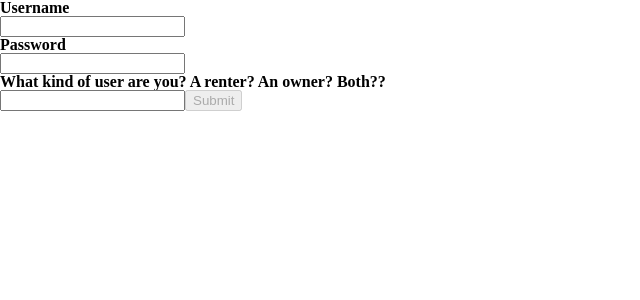
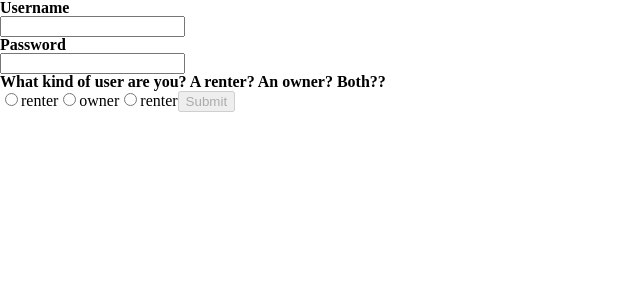
Before and after one commit to TT-Use-My-Tech-Stuff/Front-End, a React (Create React App) app: page /signup in a window 1280 px wide. Shown: the top 300 px of the page, without its empty margins (0-640 px from the left). Built offline with nearby package versions, Linux system fonts and the light colour scheme.

Commit message:
fixed sign up page

```diff
--- a/src/components/Signup/Signup.js
+++ b/src/components/Signup/Signup.js
@@ -9,8 +9,15 @@ const Page = styled.div``
 const formSchema = yup.object().shape({
     username: yup.string().required('Please enter a username'),
     password: yup.string().required('Please enter a password'),
-    type: yup.string().required('Are you a renter, owner or both?')
+    user_type: yup.string().required('Are you a renter, owner or both?')
 });
+
+const initialData = {
+    // member: memberID,
+    username: '',
+    password: '',
+    user_type: ''
+};
 
 const Signup = () => {
 
@@ -18,13 +25,8 @@ const Signup = () => {
     // create username/email, password, and indicate whether they are a renter or an owner
     // Route to protectedroute after token is received
     // form validation
-    const memberID = parseInt(localStorage.getItem('member'));
-    const initialData = {
-        member: memberID,
-        username: '',
-        password: '',
-        type: ''
-    };
+    // const memberID = parseInt(localStorage.getItem('member'));
+
 
 
     const history = useHistory();
@@ -35,9 +37,8 @@ const Signup = () => {
     const [errorState, setErrorState] = useState({
         username: '',
         password: '',
-        type: ''
+        user_type: ''
     })
-
 
     useEffect(() => {
         formSchema.isValid(formState).then(valid => {
@@ -69,22 +70,14 @@ const Signup = () => {
 
     const formSubmit = evt => {
         evt.preventDefault();
-        axios.post('/api/users/register', formState)
+        axios.post('https://back-end-tt.herokuapp.com/api/users/register', formState)
         .then(res => {
-            localStorage.setItem('token', res.data.token);
-            history.push('/profile')
+            history.push("/login");
         })
         .catch(err =>
             console.log(err.response))
         setFormState(initialData)
     };
-
-
-
-
-
-
-
 
     return(
         <Page>
@@ -107,11 +100,17 @@ const Signup = () => {
                 </label>
                 <label>
                     <h3>What kind of user are you? A renter? An owner? Both??</h3>
-                     <input
+                    <input type="radio" id="renter" name="user_type" value="renter" onChange={formChange}/>
+                    <label for = "renter">renter</label>
+                    <input type="radio" id="owner" name="user_type" value="owner" onChange={formChange}/>
+                    <label for = "owner">owner</label>
+                    <input type="radio" id="both" name="user_type" value="both" onChange={formChange}/>
+                    <label for = "both">renter</label>
+                     {/* <input
                     name='type'
                     type='text'
                     value={formState.text}
-                    onChange={formChange} />
+                    onChange={formChange} /> */}
                 </label>
                 <button disabled={buttonDisabled}>Submit</button>
             </form>
```
